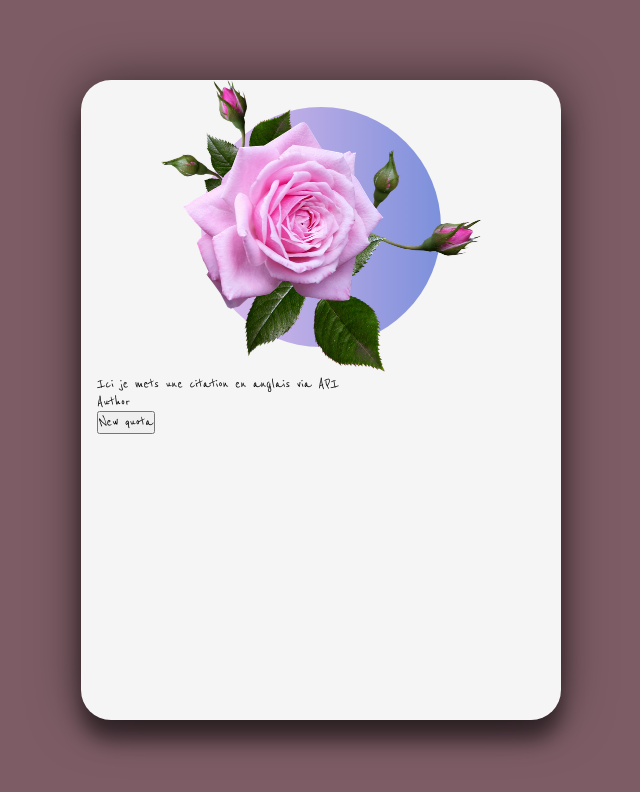
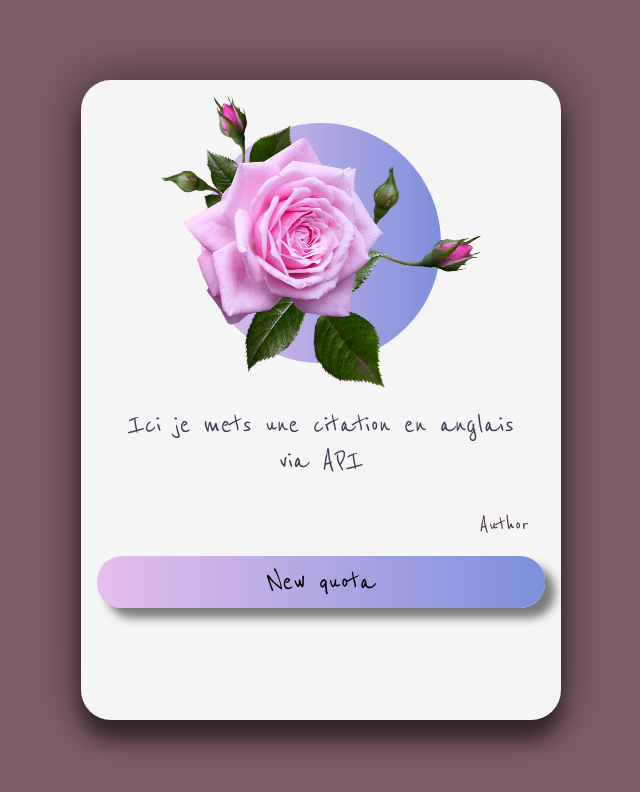
Before and after one commit to Deotyma/quotable, a plain HTML site: page index.html in a window 1280 px wide. Shown: the whole page, without its empty margins (319-959 px from the left). Drawn offline with Linux system fonts and the light colour scheme; a web font is replaced by a local one.

Commit message:
css finished

```diff
--- a/css/main.css
+++ b/css/main.css
@@ -34,6 +34,7 @@ body {
     display: flex;
     align-items: center;
     justify-content: center;
+    margin-top: 1rem;
 }
 
 .top img {
@@ -49,4 +50,31 @@ body {
     position: absolute;
 }
 
-.citation
+.citation {
+    color: #413d52;
+    font-size: 2rem;
+    padding: 1rem;
+    text-align: center;
+}
+
+.author {
+    color: #463439;
+    font-size: 1.5rem;
+    padding: 1rem;
+    text-align: end;
+}
+
+.button {
+    background: linear-gradient(to right, rgb(229, 190, 237), rgb(124, 144, 219));
+    font-family: 'Reenie Beanie', cursive;
+    font-size: 2rem;
+    text-align: center;
+    padding: 0.5rem;
+    border-radius: 25px;
+    margin-bottom: 1rem;
+    box-shadow: 10px 10px 10px rgba(0, 0, 0, 0.5);
+}
+
+.button:hover {
+    background: linear-gradient(to right, rgb(124, 144, 219), rgb(229, 190, 237));
+}
--- a/index.html
+++ b/index.html
@@ -23,7 +23,7 @@
             <div class="quota">
                 <p class="citation">Ici je mets une citation en anglais via API</p>
                 <p class="author">Author</p>
-                <button>New quota</button>
+                <div class="button">New quota</div>
             </div>
         </div>
         <!-- /card -->
```
